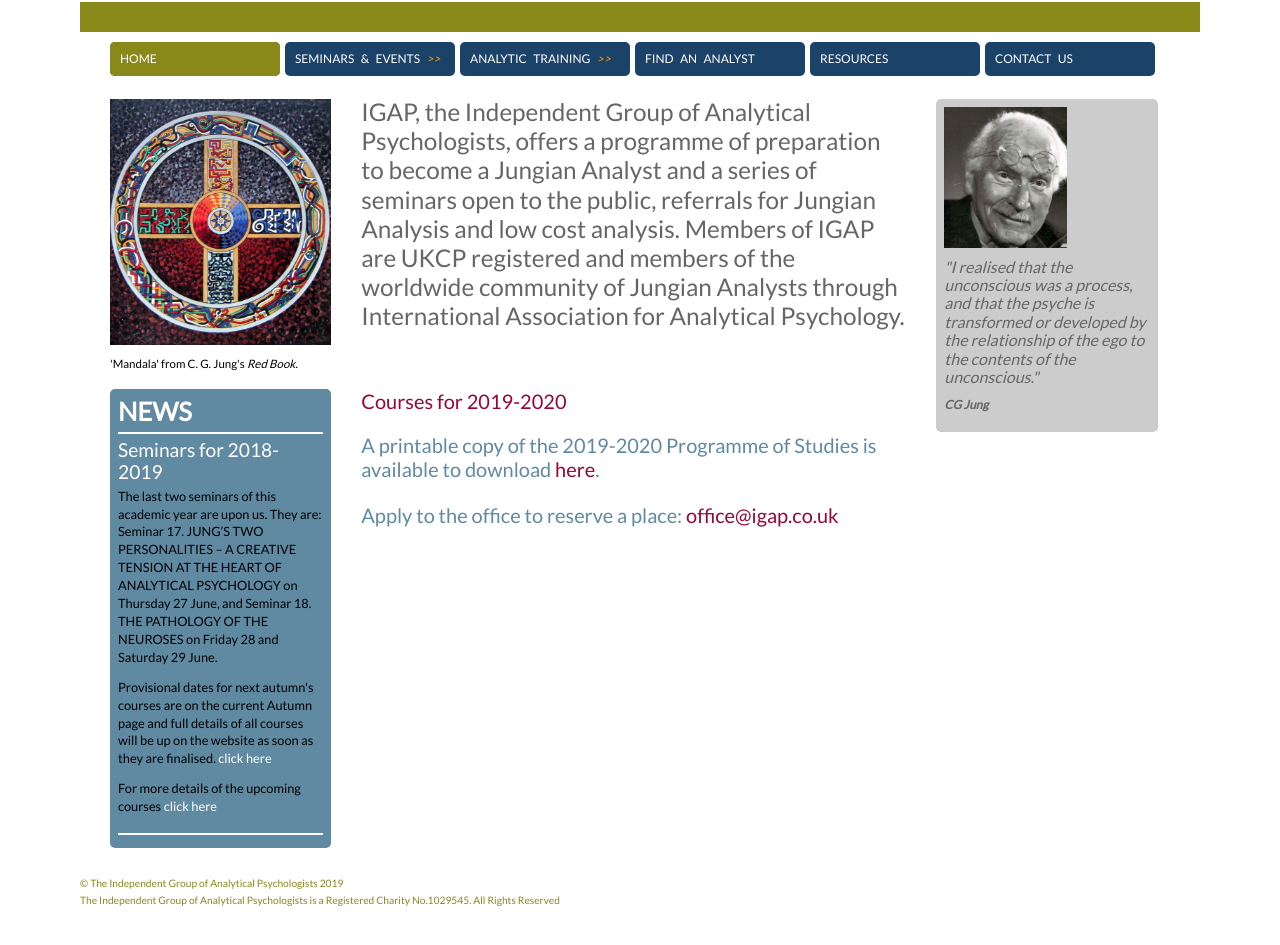
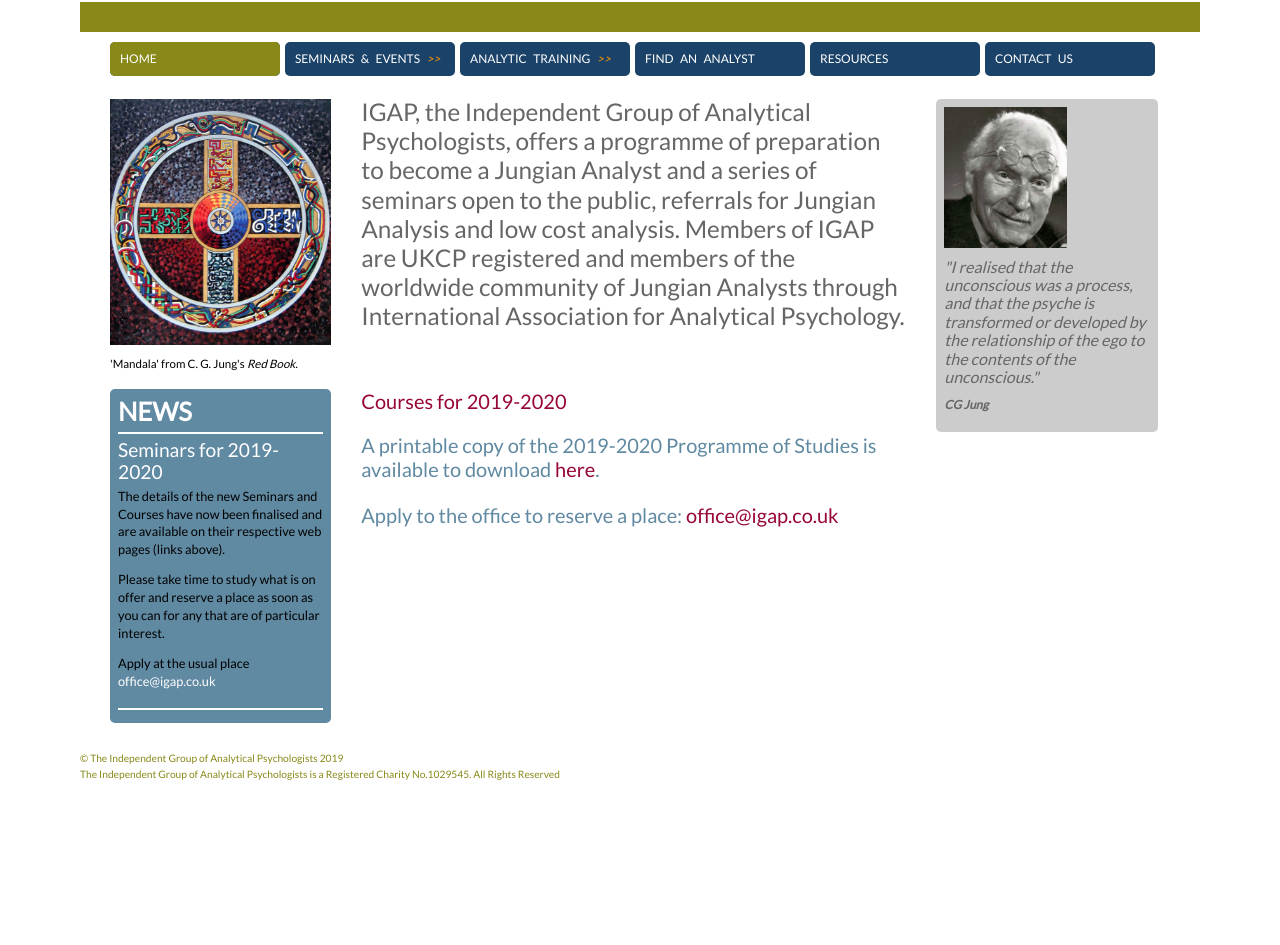
Before and after one commit to CHKass/IGAPgit, a website: page app/index.html in a window 1280 px wide. Shown: the part 153-1098 px from the top of the page. Drawn offline with Linux system fonts and the light colour scheme.

Commit message:
Final amends to Home, Autumn and Closed pages

```diff
--- a/app/index.html
+++ b/app/index.html
@@ -90,12 +90,12 @@
 
 				    <div class="col-greyblue">
                		<h1>NEWS</h1>
-						<h2>Seminars for 2018-2019</h2>
-                            <p>The last two seminars of this academic year are upon us. They are: Seminar 17. JUNG’S TWO PERSONALITIES – A CREATIVE TENSION AT THE HEART OF ANALYTICAL PSYCHOLOGY on Thursday 27 June, and Seminar 18. THE PATHOLOGY OF THE NEUROSES on Friday 28 and Saturday 29 June.</p>
+						<h2>Seminars for 2019-2020</h2>
+                            <p>The details of the new Seminars and Courses have now been finalised and are available on their respective web pages (links above).</p>
 
-                            <p>Provisional dates for next autumn's courses are on the current Autumn page and full details of all courses will be up on the website as soon as they are finalised. <a href="autumn.html">click here</a></p>
+							<p>Please take time to study what is on offer and reserve a place as soon as you can for any that are of particular interest.</p>
 
-							<p>For more details of the upcoming courses <a href="summer.html">click here</a></p>
+                            <p>Apply at the usual place <a href="mailto:office%40igap.co.uk">office@igap.co.uk</a></p>
                     <h1></h1>
 
                     </div>
```
Also changed, not shown: app/autumn.html (+2 -2 lines), app/closed.html (+3 -3 lines).
